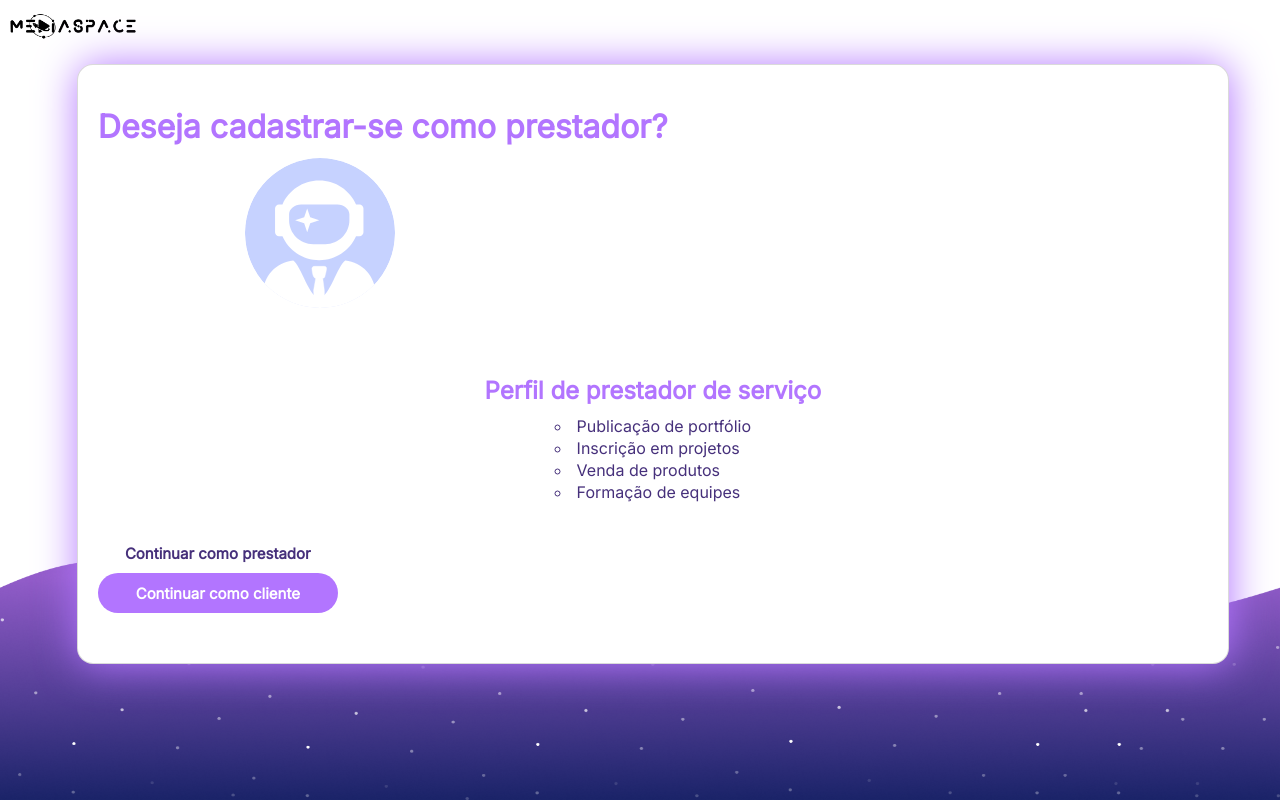
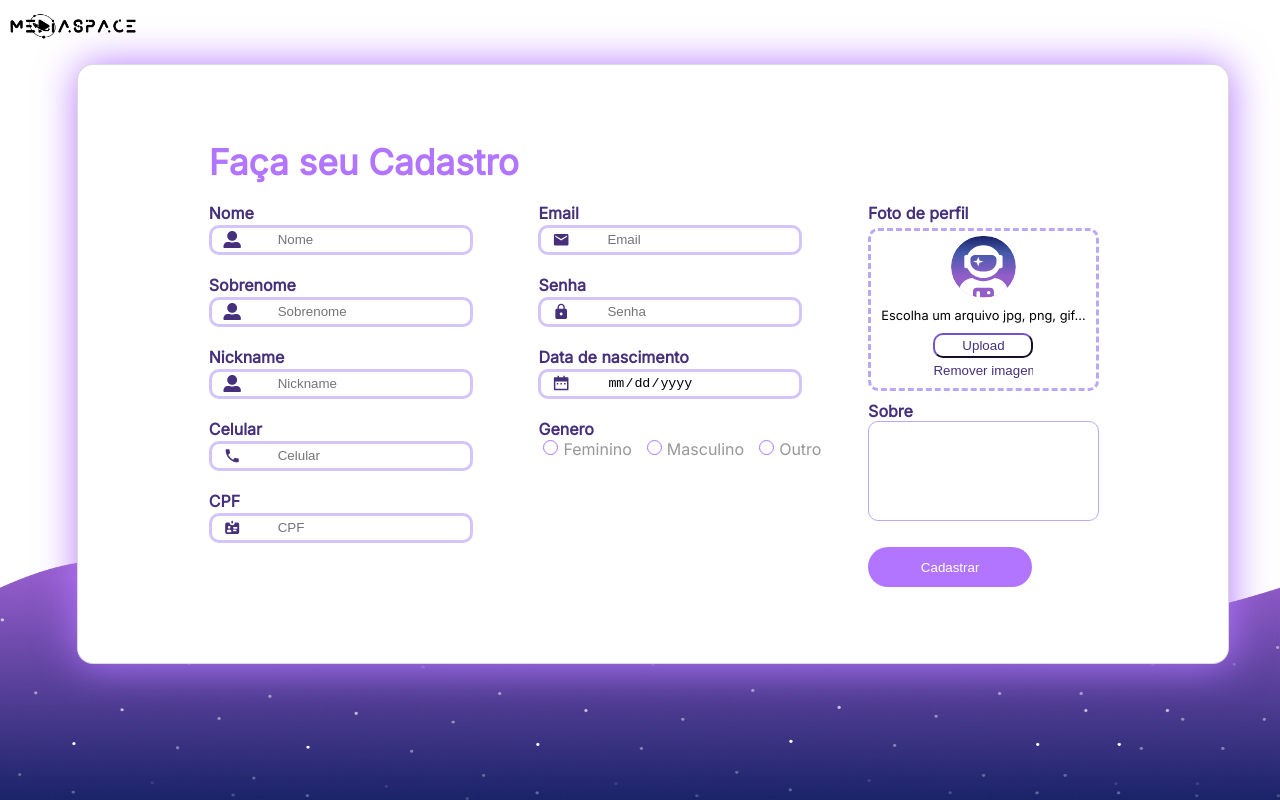
Before and after one commit to EduSan1/MediaSpace, a React (Create React App) app in the folder web/: page / in a window 1280 px wide. Built offline with nearby package versions, Linux system fonts and the light colour scheme.

Commit message:
fix : merge

```diff
--- a/web/src/components/SpaceBackground/index.tsx
+++ b/web/src/components/SpaceBackground/index.tsx
@@ -5,6 +5,7 @@ import ConcludeRegister from "../ConcludeRegister/ConcludeRegister";
 import SendingEmailRecovery from "../../pages/SendingEmailRecovery";
 import ProviderUserRegister from "../../pages/ProviderUserRegister";
 import RecoveryPassword from "../../pages/Recoverypassword";
+import RegisterSpace from "../Register";
 
 
 const SpaceBackground = () => {
@@ -22,7 +23,8 @@ const SpaceBackground = () => {
          {/* <LoginSpace/> */}
         {/* <SucessRegister/> */}
         {/* <SendingEmailRecovery/> */}
-        <ProviderUserRegister/>
+        {/* <ProviderUserRegister/> */}
+        <RegisterSpace/>
         {/* <RecoveryPassword/> */}
         </main>
 
--- a/web/src/styles/index.scss
+++ b/web/src/styles/index.scss
@@ -29,6 +29,7 @@
     @import "./components/SendingEmailRecovery/indexContainerDiv.scss";
     @import "./components/ProviderUserRegister/indes.scss";
     @import "./components/RecoveryPassWord/index.scss";
+    @import "./components/Register/alignmentInputs.scss";
 
 
 
```
Also changed, not shown: web/src/styles/components/Register/alignmentInputs.scss (renamed from web/src/styles/pages/Register/alignmentInputs.scss).
